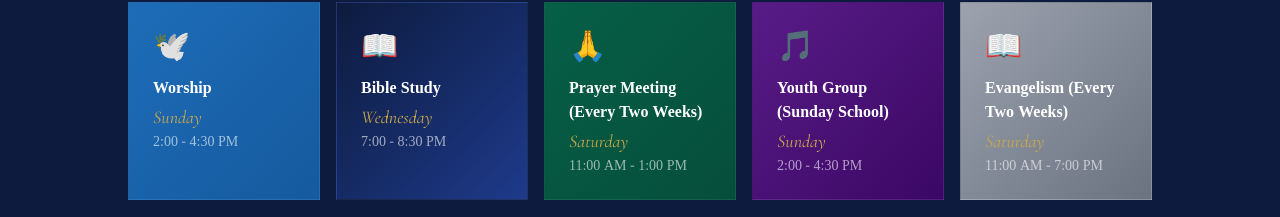
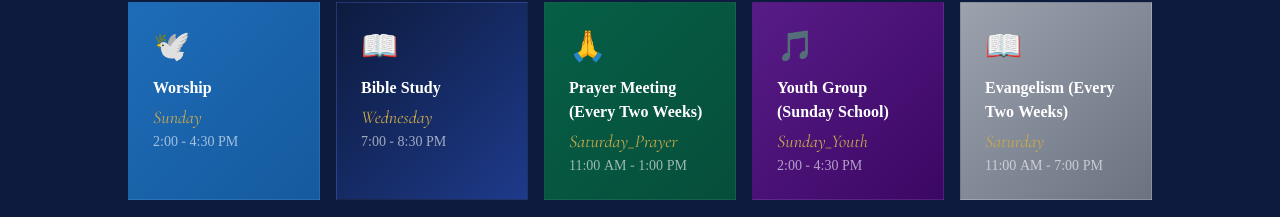
Before and after one commit to merene-daniel/christ-saint-church, a Next.js app: page / in a window 1280 px wide. Shown: the part 878-1095 px from the top of the page. Built offline with nearby package versions, Linux system fonts and the light colour scheme; a web font is replaced by a local one.

Commit message:
fix unique keys

```diff
--- a/app/contact/page.tsx
+++ b/app/contact/page.tsx
@@ -89,7 +89,7 @@ export default function ContactPage() {
                   { day: "Sunday", time: "2:00 - 4:30 PM", label: "Main Worship" },
                   { day: "Wednesday", time: "7:00 - 8:30 PM", label: "Bible Study" },
                   { day: "Saturday", time: "11:00 AM - 1:00 PM", label: "Prayer Meeting (Every Two Weeks)"},
-                    { day: "Sunday", time: "2:00 - 4:30 PM" ,label: "Youth Group (Sunday School)"},
+                    { day: "Sunday_Youth", time: "2:00 - 4:30 PM" ,label: "Youth Group (Sunday School)"},
                   { day: "Monday", time: "11:00 AM - 7:00 PM", label: "Prayer Meeting" },
                 ].map((s) => (
                   <div key={s.day} className="flex justify-between items-center py-2 border-b border-gold/15 last:border-0">
--- a/app/page.tsx
+++ b/app/page.tsx
@@ -5,8 +5,8 @@ import SectionHeader from "@/components/SectionHeader";
 const serviceSchedule = [
   { day: "Sunday", time: "2:00 - 4:30 PM", title: "Worship", icon: "🕊️", color: "from-church-blue to-church-blue-dark" },
   { day: "Wednesday", time: "7:00 - 8:30 PM", title: "Bible Study", icon: "📖", color: "from-deep-blue to-blue-900" },
-  { day: "Saturday", time: "11:00 AM - 1:00 PM", title: "Prayer Meeting (Every Two Weeks)", icon: "🙏", color: "from-emerald-800 to-emerald-900" },
-  { day: "Sunday", time: "2:00 - 4:30 PM" ,title: "Youth Group (Sunday School)", icon: "🎵", color: "from-purple-900 to-purple-950" },
+  { day: "Saturday_Prayer", time: "11:00 AM - 1:00 PM", title: "Prayer Meeting (Every Two Weeks)", icon: "🙏", color: "from-emerald-800 to-emerald-900" },
+  { day: "Sunday_Youth", time: "2:00 - 4:30 PM" ,title: "Youth Group (Sunday School)", icon: "🎵", color: "from-purple-900 to-purple-950" },
   { day: "Saturday", time: "11:00 AM - 7:00 PM", title: "Evangelism (Every Two Weeks)", icon: "📖", color: "from-gray-400 to-gray-500" },
 ];
 
```
